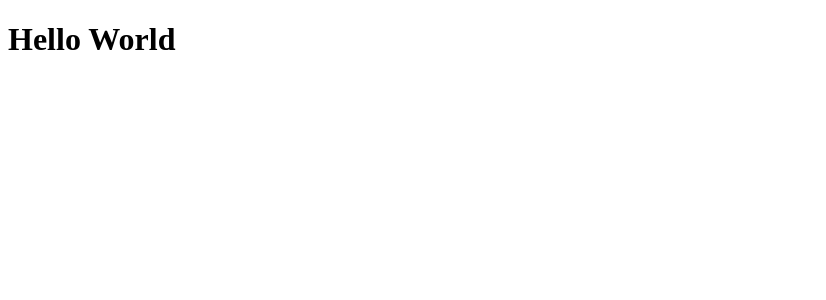
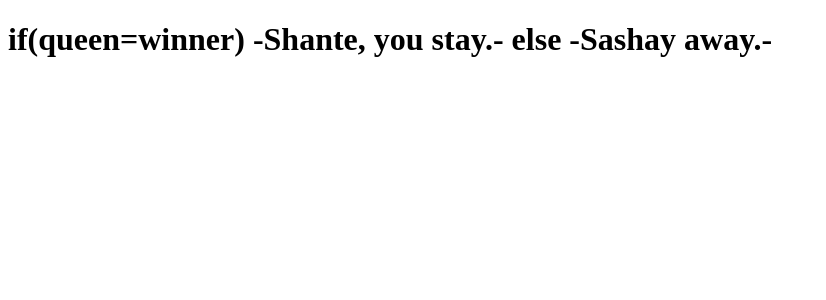
Before and after one commit to cmmerritt/list-from-api-july, a React app: page / in a window 1280 px wide. Shown: the top 300 px of the page, without its empty margins (0-826 px from the left). Built offline with nearby package versions, Linux system fonts and the light colour scheme.

Commit message:
container renders on screen

```diff
--- a/src/components/app/App.jsx
+++ b/src/components/app/App.jsx
@@ -1,5 +1,6 @@
 import React from 'react';
+import DragQueens from '../../containers/DragQueens';
 
 export default function App() {
-  return <h1>Hello World</h1>;
+  return <DragQueens />;
 }
--- /dev/null
+++ b/src/containers/DragQueens.jsx
@@ -0,0 +1,7 @@
+import React, { Component } from 'react';
+
+export default class DragQueens extends Component {
+  render() {
+    return <h1>if(queen=winner) -Shante, you stay.-  else -Sashay away.-</h1>;
+  }
+}
```
Also changed, not shown: src/components/queens/Queen.jsx (added, +20 -0 lines), src/components/queens/QueenList.jsx (added).
